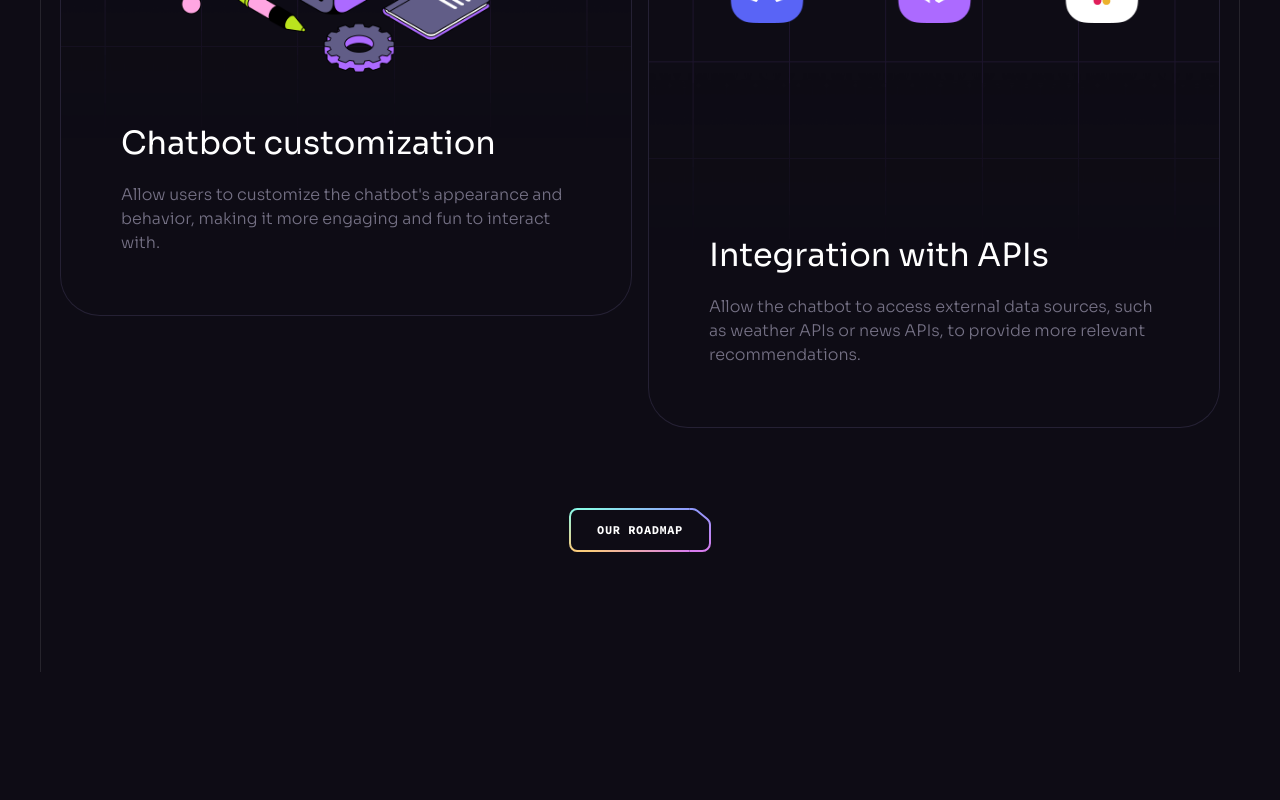
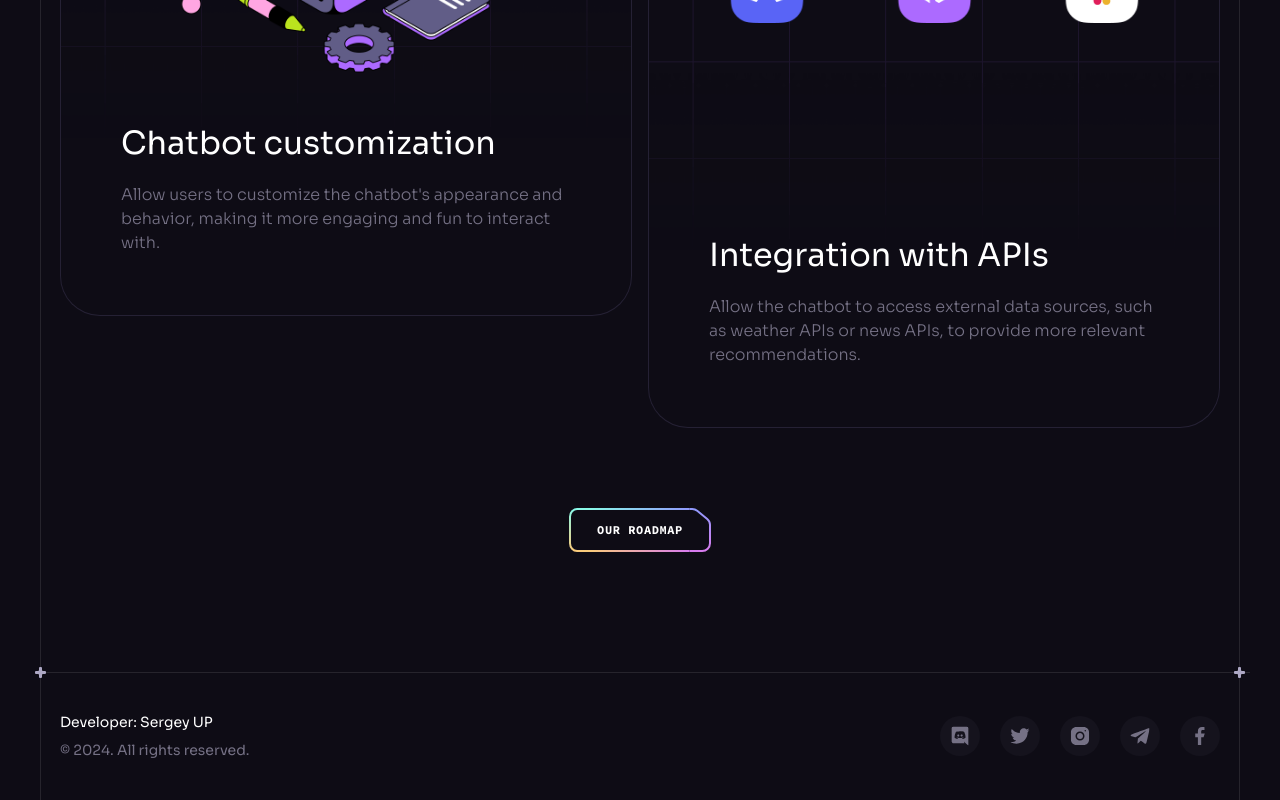
Before and after one commit to getFrontend/react-app-brainmaster, a React (Vite) app: page / in a window 1280 px wide. Shown: the part 8636-9436 px from the top of the page. Before the commit the page ends 9308 px from the top, so only its background shows below. Built offline with nearby package versions, Linux system fonts and the light colour scheme.

Commit message:
created Footer

```diff
--- a/src/App.jsx
+++ b/src/App.jsx
@@ -1,6 +1,7 @@
 import ButtonGradient from "./assets/svg/ButtonGradient";
 import Benefits from "./components/Benefits";
 import Collaboration from "./components/Collaboration";
+import Footer from "./components/Footer";
 import Header from "./components/Header";
 import Hero from "./components/Hero";
 import Pricing from "./components/Pricing";
@@ -18,6 +19,7 @@
         <Services />
         <Pricing />
         <Roadmap />
+        <Footer />
       </div>
       <ButtonGradient />
     </>
--- /dev/null
+++ b/src/components/Footer.jsx
@@ -0,0 +1,32 @@
+import { socials } from "../constants";
+import Section from "./Section";
+
+const Footer = () => {
+  return (
+    <Section className="!px-0 !py-10" crosses>
+      <div className="container flex sm:justify-between justify-center items-center gap-10 max-sm:flex-col">
+        <div className="flex flex-col gap-5 text-center sm:gap-2 sm:text-left">
+          <p className="caption">Developer: Sergey UP</p>
+          <p className="caption text-n-4 lg:block">
+            © {new Date().getFullYear()}. All rights reserved.
+          </p>
+        </div>
+
+        <ul className="flex gap-5 flex-wrap">
+          {socials.map((item) => (
+            <a
+              className="flex items-center justify-center w-10 h-10 bg-n-7 rounded-full transition-colors hover:bg-n-6"
+              key={item.id}
+              href={item.url}
+              target="_blank"
+            >
+              <img src={item.iconUrl} width={20} height={20} alt={item.title} />
+            </a>
+          ))}
+        </ul>
+      </div>
+    </Section>
+  );
+};
+
+export default Footer;
```
